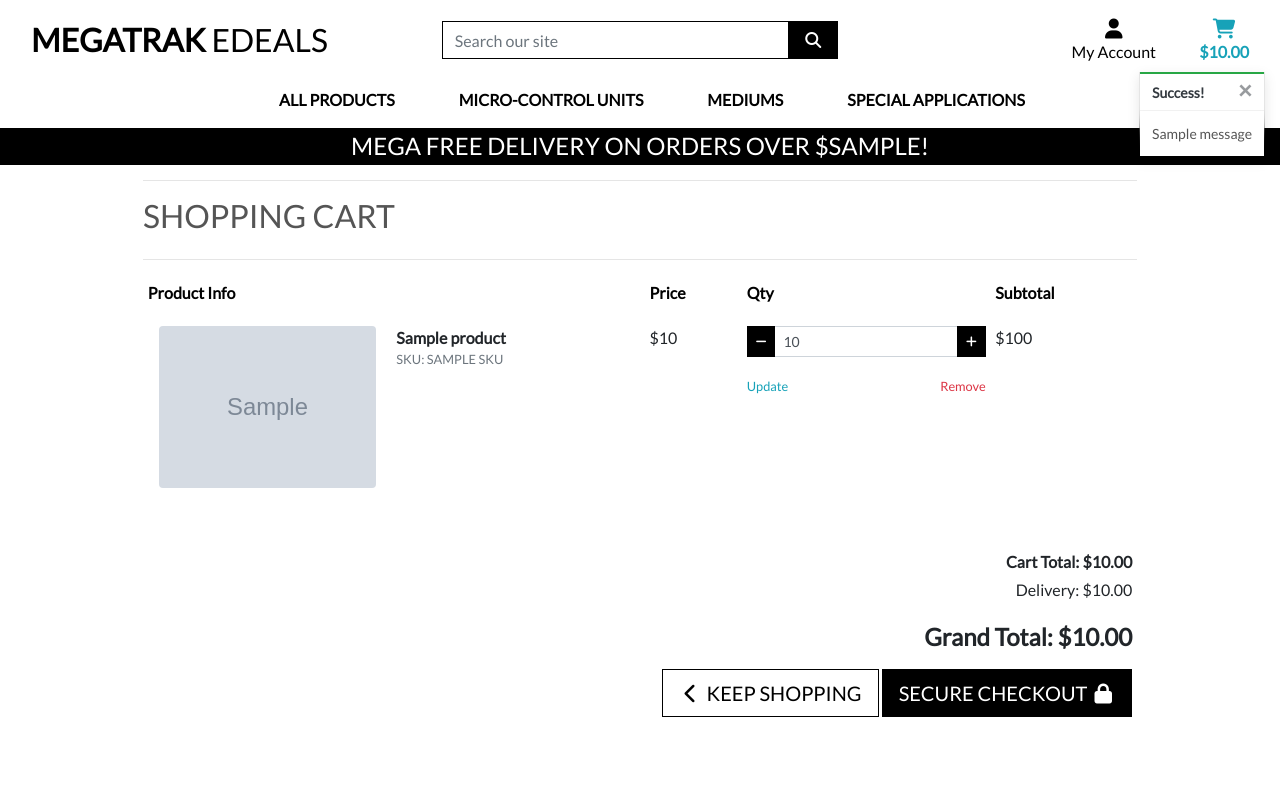
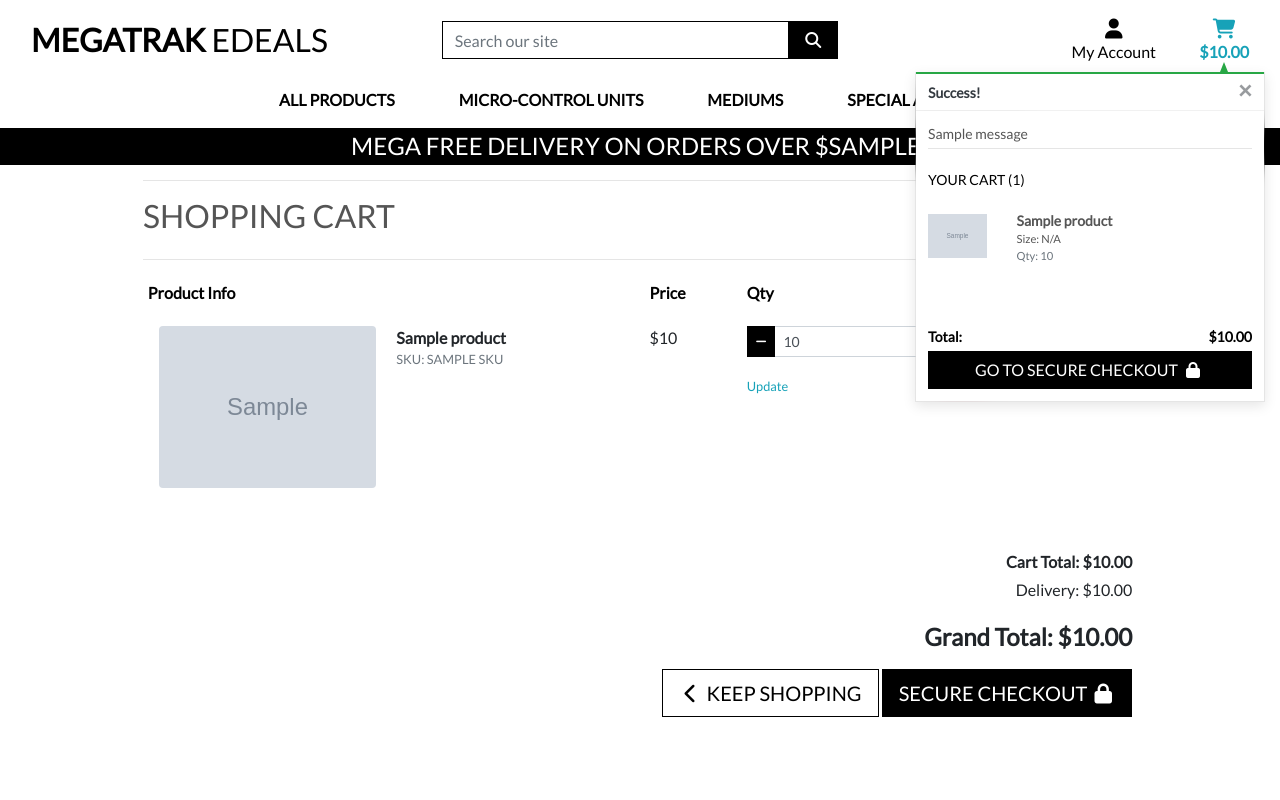
Before and after one commit to navegantemx/megatrak-edeals, a Django app: template cart/templates/cart/cart.html in a window 1280 px wide. Run offline with Django 3.2, Linux system fonts and the light colour scheme; the template is opened without the code that fills it: most values are stand-ins (such as "Sample title", 1, 10 or a date in 2020); grey boxes marked "Sample" are stand-in pictures; one stand-in notice (Sample message) is shown; some libraries are stand-ins or nearby versions.

Commit message:
Added notification Css, shopping cart preview, and additional messages

```diff
--- a/static/css/base.css
+++ b/static/css/base.css
@@ -119,6 +119,57 @@ a.category-badge > span.badge:hover {
     height: 2px;
 }
 
+/* from CSS-tricks.com: https://css-tricks.com/snippets/css/css-triangle/ */
+.arrow-up {
+    width: 0;
+    height: 0;
+    border-left: 4px solid transparent;
+    border-right: 4px solid transparent;
+    border-bottom: 10px solid black;
+    position: absolute;
+    top: -10px;
+    right: 36px;
+}
+
+/* Convenience classes - colors copied from Bootstrap */
+.arrow-primary {
+    border-bottom-color: #007bff !important;
+}
+
+.arrow-secondary {
+    border-bottom-color: #6c757d !important;
+}
+
+.arrow-success {
+    border-bottom-color: #28a745 !important;
+}
+
+.arrow-danger {
+    border-bottom-color: #dc3545 !important;
+}
+
+.arrow-warning {
+    border-bottom-color: #ffc107 !important;
+}
+
+.arrow-info {
+    border-bottom-color: #17a2b8 !important;
+}
+
+.arrow-light {
+    border-bottom-color: #f8f9fa !important;
+}
+
+.arrow-dark {
+    border-bottom-color: #343a40 !important;
+}
+
+.cart-notification-wrapper {
+    height: 100px;
+    overflow-x: hidden;
+    overflow-y: auto;
+}
+
 /* -------------------------------- Media Queries */
 
 /* Slightly larger container on xl screens */
--- a/templates/includes/toasts/toast_success.html
+++ b/templates/includes/toasts/toast_success.html
@@ -8,6 +8,47 @@
         </button>
     </div>
     <div class="toast-body bg-white">
-        {{ message }}
+        <div class="row">
+            <div class="col">
+                {{ message }}
+                <hr class="mt-1 mb-3">
+            </div>
+        </div>
+        {% if grand_total %}
+            <p class="logo-font bg-white text-black py-1">Your cart ({{ product_count }})</p>
+            <div class="cart-notification-wrapper">
+                {% for item in cart_items %}
+                    <div class="row">
+                        <div class="col-3 my-1">
+                            <img class="w-100" src="{{ item.product.image.url }}">
+                        </div>
+                        <div class="col-9">
+                            <p class="my-0"><strong>{{ item.product.name }}</strong></p>
+                            <p class="my-0 small">Size: {% if item.product.has_sizes %}{{ item.size|upper }}{% else %}N/A{% endif %}</p>
+                            <p class="my-0 small text-muted">Qty: {{ item.quantity }}</p>
+                        </div>
+                    </div>
+                {% endfor %}
+            </div>
+            <div class="row">
+                <div class="col">
+                    <strong><p class="mt-3 mb-1 text-black">
+                        Total{% if free_delivery_delta > 0 %} (Exc. delivery){% endif %}:
+                        <span class="float-right">${{ total|floatformat:2 }}</span>
+                    </p></strong>
+                    {% if free_delivery_delta > 0 %}
+                        <p class="mb-0 p-2 bg-warning shadow-sm text-black text-center">
+                            Spend <strong>${{ free_delivery_delta }}</strong> more to get free next day delivery!
+                        </p>
+                    {% endif %}
+                    <a href="{% url 'view_cart' %}" class="btn btn-black btn-block rounded-0">
+                        <span class="text-uppercase">Go To Secure Checkout</span>
+                        <span class="icon">
+                            <i class="fas fa-lock"></i>
+                        </span>
+                    </a>
+                </div>
+            </div>
+        {% endif %}
     </div>
 </div>
```
Also changed, not shown: cart/views.py (+12 -4 lines), db.sqlite3.
